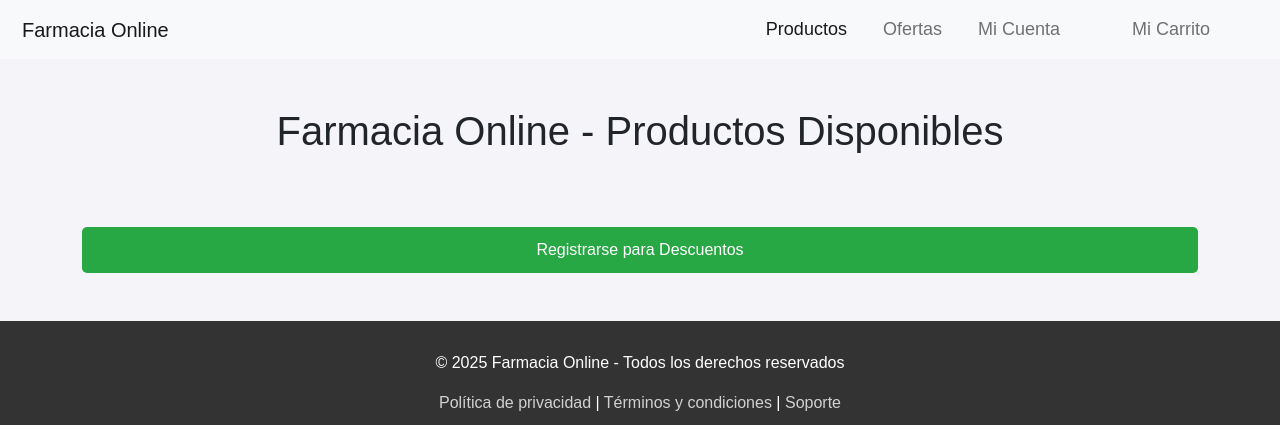
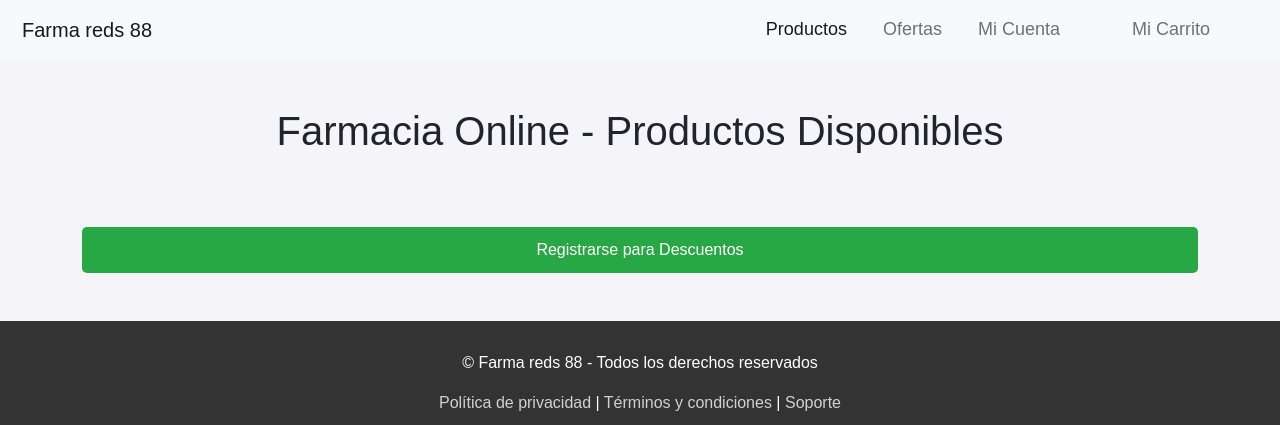
Before and after one commit to DavidBrito089/FarmacyProg, a website: page frontend/index.html in a window 1280 px wide. Shown: the top 425 px of the page. Drawn offline with nearby package versions, Linux system fonts and the light colour scheme; no server answers.

Commit message:
add brand

```diff
--- a/frontend/index.html
+++ b/frontend/index.html
@@ -3,7 +3,7 @@
 <head>
     <meta charset="UTF-8">
     <meta name="viewport" content="width=device-width, initial-scale=1.0">
-    <title>Farmacia - Productos Disponibles</title>
+    <title>Farma reds 88</title>
     <link href="https://cdn.jsdelivr.net/npm/bootstrap@5.1.3/dist/css/bootstrap.min.css" rel="stylesheet">
     <link href="styles/clientes.css" rel="stylesheet">
 </head>
@@ -11,7 +11,7 @@
     <!-- Navbar -->
     <nav class="navbar navbar-expand-lg navbar-light bg-light">
         <div class="container-fluid">
-            <a class="navbar-brand" href="#">Farmacia Online</a>
+            <a class="navbar-brand" href="#">Farma reds 88</a>
             <button class="navbar-toggler" type="button" data-bs-toggle="collapse" data-bs-target="#navbarNav" aria-controls="navbarNav" aria-expanded="false" aria-label="Toggle navigation">
                 <span class="navbar-toggler-icon"></span>
             </button>
@@ -72,7 +72,7 @@
     <!-- Footer -->
     <footer>
         <div class="container text-center">
-            <p>&copy; 2025 Farmacia Online - Todos los derechos reservados</p>
+            <p>&copy; Farma reds 88 - Todos los derechos reservados</p>
             <p>
                 <a href="#">Política de privacidad</a> |
                 <a href="#">Términos y condiciones</a> |
```
